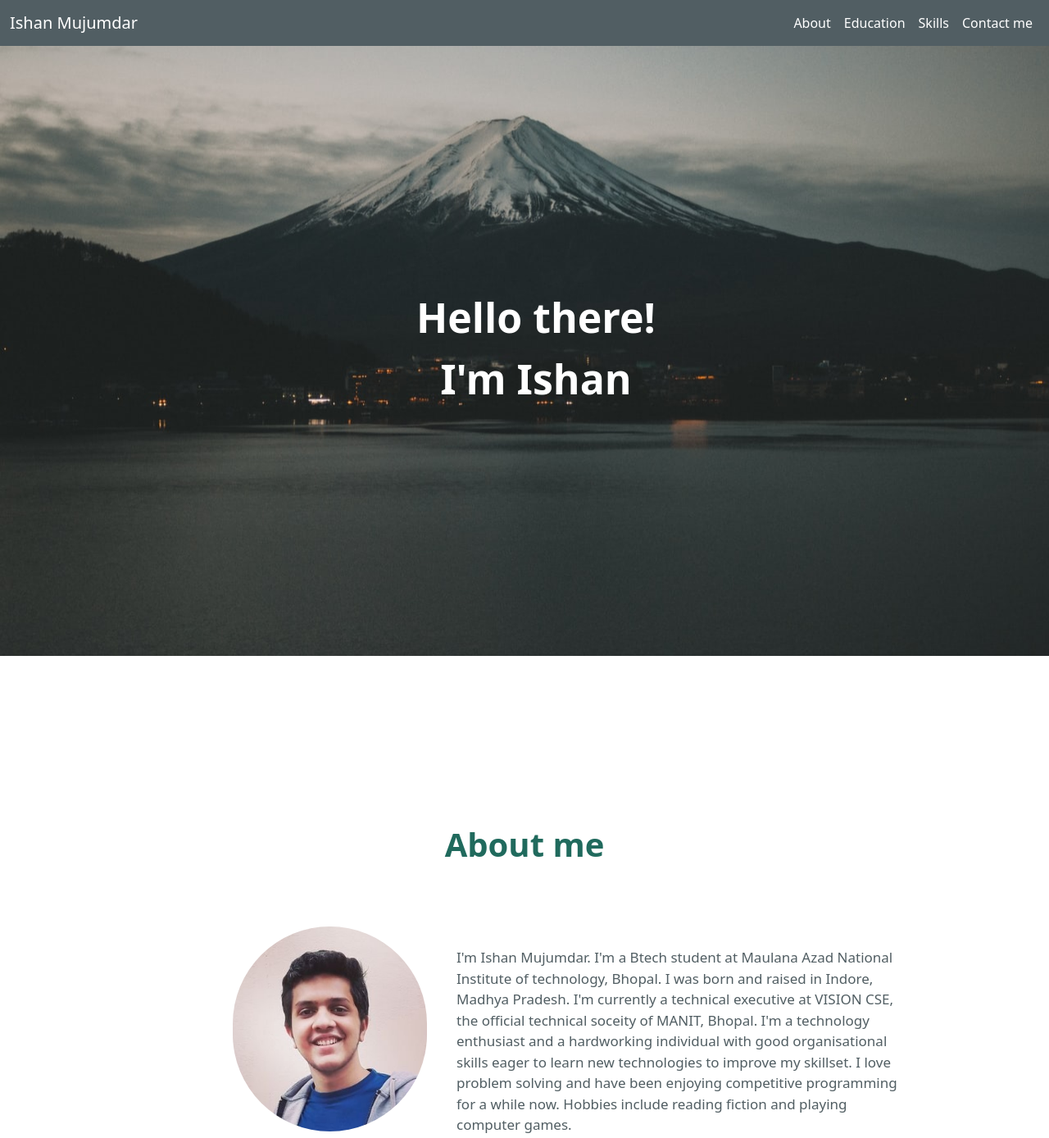
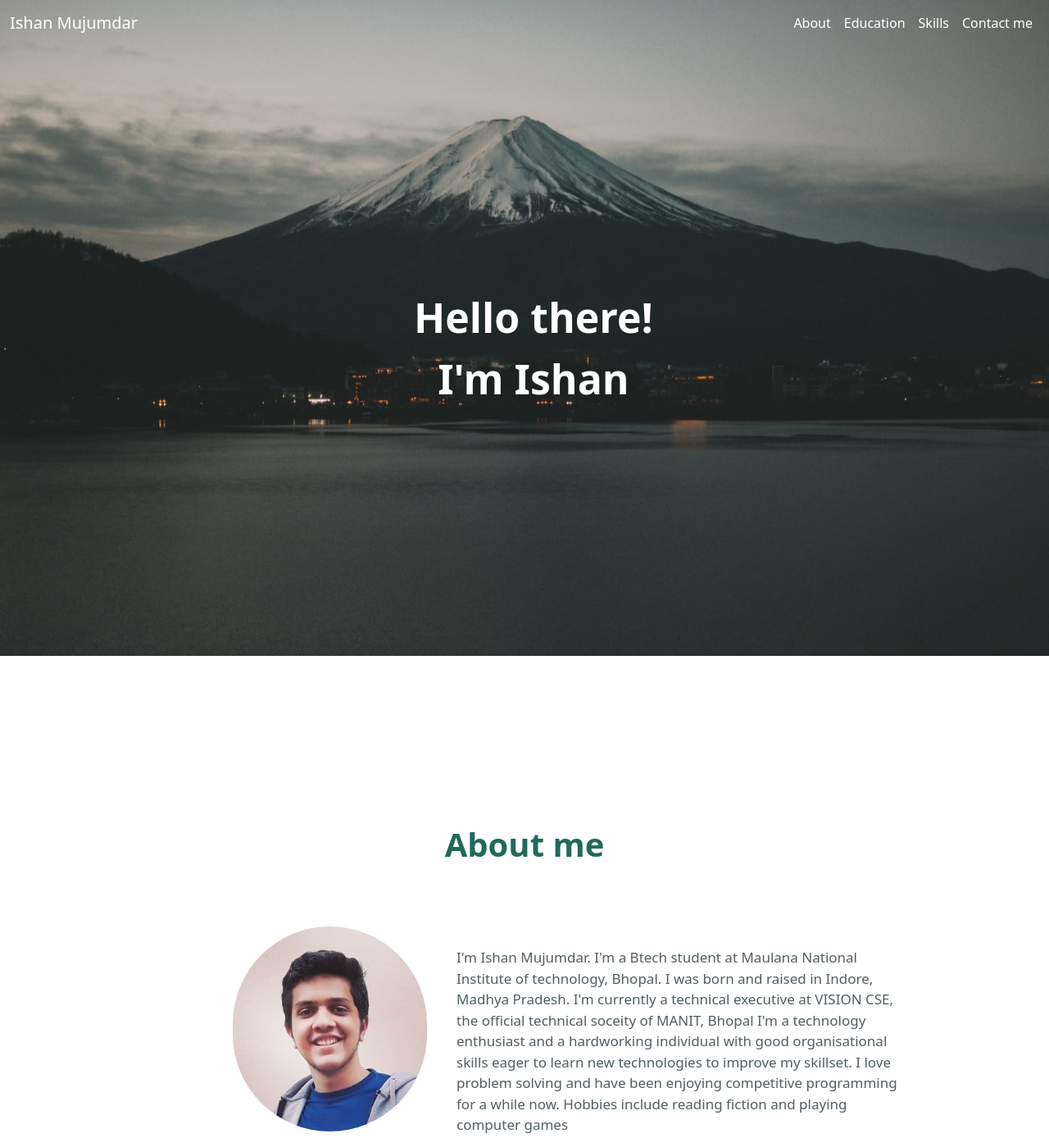
Before and after one commit to ishanmjr/Web-Resume, a plain HTML site: page index.html in a window 1280 px wide. Shown: the top 1388 px of the page at 82% size. Drawn offline with nearby package versions, Linux system fonts and the light colour scheme.

Commit message:
Updated NavBar and footer

```diff
--- a/index.html
+++ b/index.html
@@ -55,17 +55,17 @@
               </div>
               <!-- <div class="col-1"></div> -->
               <div class="col-lg-6 col-sm-12 col-12 description">
-                I'm Ishan Mujumdar. I'm a Btech student at Maulana Azad National
+                I'm Ishan Mujumdar. I'm a Btech student at Maulana National
                 Institute of technology, Bhopal. I was born and raised in
                 Indore, Madhya Pradesh.
                 I'm currently a technical executive at VISION CSE, the
-                official technical soceity of MANIT, Bhopal.
+                official technical soceity of MANIT, Bhopal
                 I'm a technology enthusiast and a hardworking individual
                 with good organisational skills eager to learn new
                 technologies to improve my skillset.
                 I love problem solving and have been enjoying competitive
                 programming for a while now.
-                Hobbies include reading fiction and playing computer games.
+                Hobbies include reading fiction and playing computer games
               </div>
         </div>
     </div>
@@ -135,7 +135,7 @@
       <div class="row skill-section">
         <div class="col-lg-7 col-sm-12 col-12 web-text">
           <h4>Problem Solving</h4>
-            I love problem solving. I've solved over 300 problems on competitive coding platforms like codeforces, codechef, hackerearth, hackerrank etc. I've a max ratng of 1171 on codeforces and 1701 on codechef.
+            I love problem solving. I've solved over 300 problems on competitive coding platforms like codeforces, codechef, hackerearth, hackerrank etc. I've a max ratng of 1171 on codeforces and 1633 on codechef.
             <!-- Lorem ipsum dolor sit amet, consectetur adipiscing elit. Fusce finibus leo risus, in pulvinar erat varius nec. Morbi efficitur tortor ut mollis auctor. Aliquam bibendum porttitor ex, vitae semper sapien feugiat maximus. Sed ac venenatis neque, quis consequat neque. Nullam. -->
           </div>
           <div class="col-lg-3 col-sm-12 col text-center web-photo">
@@ -158,6 +158,11 @@
       <br>
       <p>© Copyright 2021 Ishan Mujumdar</p>
     </div>
+
+    <script src="index.js"></script>
     <script src="https://cdn.jsdelivr.net/npm/bootstrap@5.0.2/dist/js/bootstrap.bundle.min.js" integrity="sha384-MrcW6ZMFYlzcLA8Nl+NtUVF0sA7MsXsP1UyJoMp4YLEuNSfAP+JcXn/tWtIaxVXM" crossorigin="anonymous"></script>
+
+
+
   </body>
 </html>
--- /dev/null
+++ b/index.js
@@ -0,0 +1,12 @@
+const nav = document.querySelector('.navbar-custom');
+
+window.onscroll = function(){
+    var top = window.scrollY;
+    console.log(top);
+    if(top >= window.innerHeight - 60){
+        nav.classList.add('navbar-active');
+    }
+    else{
+        nav.classList.remove('navbar-active');
+    }
+}
--- a/styles.css
+++ b/styles.css
@@ -4,12 +4,18 @@
     scroll-behavior: smooth;
 }
 .navbar-custom{
-    background-color: #515E63;
+    background-color: #515E6300;
     color: white;
 }
 .navbar-custom a:hover{
     background-color: #206A5D;
     color: #206A5D;
+}
+.navbar-active{
+    /* background-color: #515E63; */
+    background-color: #2b3333;
+    color: white;
+    transition: ease 0.25s;
 }
 
 .landing{
@@ -24,7 +30,7 @@
     position: absolute;
     left: 50%;
     top: 50%;
-    margin-left: -132px;
+    margin-left: -135px;
     margin-top: -50px;
     font-size: 50px;
     font-weight: bold;
@@ -91,7 +97,9 @@
 }
 .footer{
     height: 250px;
-    background-color: #515E63;
+    /* background-color: #515E63; */
+    background-color: #2b3333;
+;
     text-align: center;
     color: white;
 }
```
